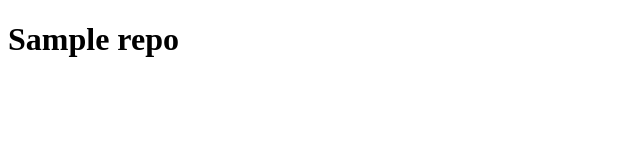
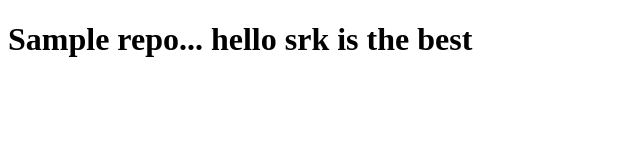
Before and after one commit to biswanathTewari/neogCampPortfolio, a plain HTML site: page index.html in a window 1280 px wide. Shown: the whole page, without its empty margins (0-640 px from the left). Drawn offline with Linux system fonts and the light colour scheme.

Commit message:
styles - content

```diff
--- a/index.html
+++ b/index.html
@@ -6,6 +6,6 @@
       <title>student site</title>
    </head>
    <body>
-      <h1>Sample repo</h1>
+      <h1>Sample repo... hello srk is the best</h1>
    </body>
 </html>
```
